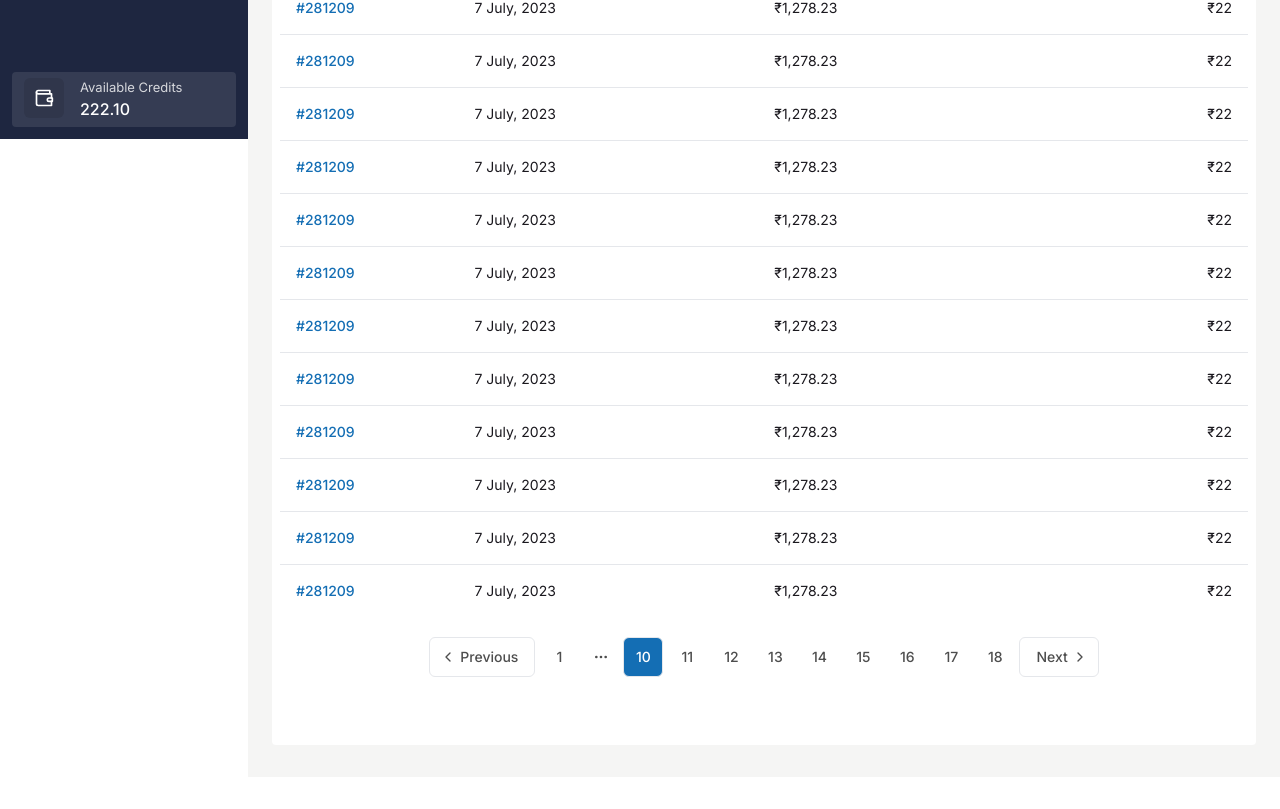
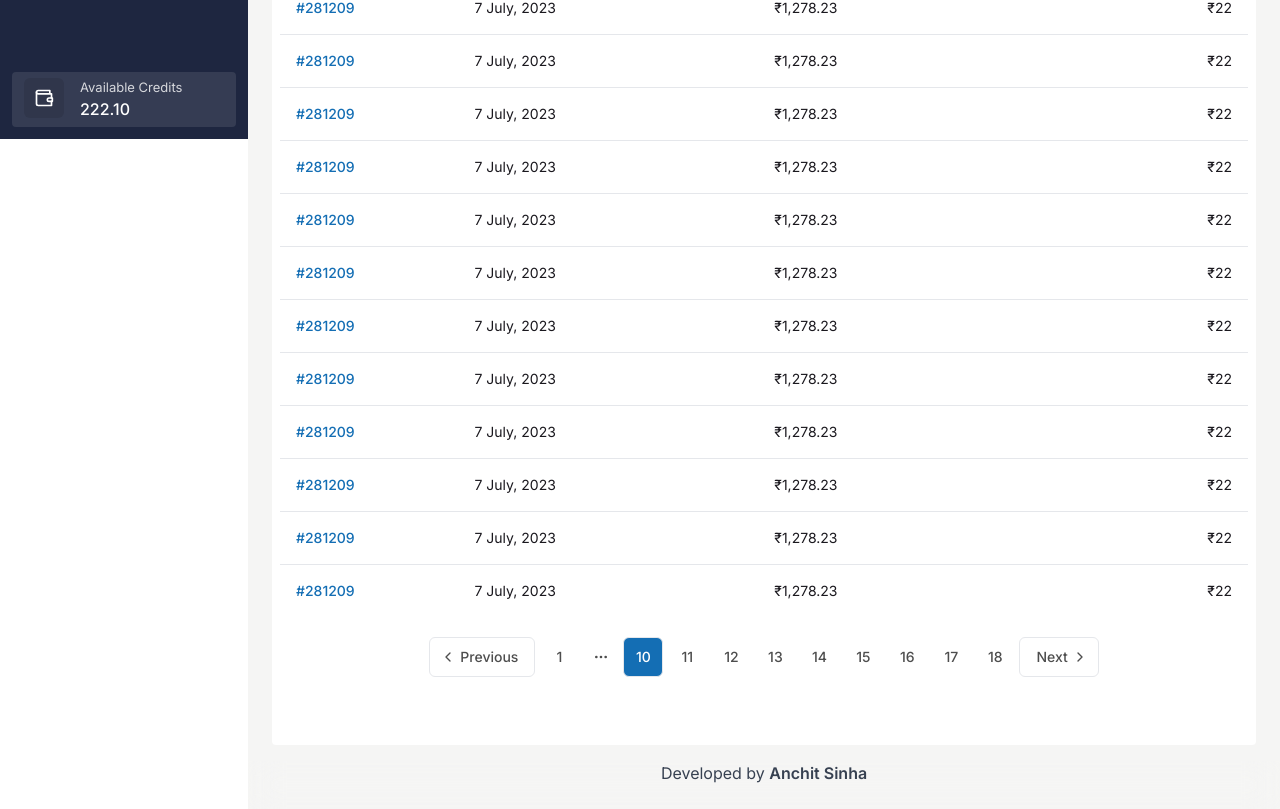
Before and after one commit to Anchit1909/dukaan-dashboard, a Next.js app: page / in a window 1280 px wide. Shown: the part 661-1470 px from the top of the page. Before the commit the page ends 1438 px from the top, so only its background shows below. Built offline with nearby package versions, Linux system fonts and the light colour scheme.

Commit message:
Implemented Footer

```diff
--- a/src/app/page.tsx
+++ b/src/app/page.tsx
@@ -1,3 +1,4 @@
+import Footer from "@/components/Navigation/Footer";
 import { Header } from "@/components/Navigation/Header";
 import { Overview } from "@/components/Overview/Overview";
 import { Sidebar } from "@/components/Sidebar/Sidebar";
@@ -11,6 +12,7 @@ export default function Home() {
         <Header />
         <Overview />
         <TransactionTable />
+        <Footer />
       </div>
     </main>
   );
--- /dev/null
+++ b/src/components/Navigation/Footer.tsx
@@ -0,0 +1,23 @@
+function Footer() {
+  return (
+    <footer className="h-12 inset-x-0 top-0 z-30 w-full backdrop-blur-lg transition-all">
+      <div className="mx-auto w-full max-w-screen-xl px-2.5 md:px-20">
+        <div className="flex justify-center text-gray-700">
+          <p className="text-lg md:text-base">
+            Developed by{" "}
+            <a
+              className="font-semibold underline-offset-4 transition-colors hover:underline"
+              href="https://github.com/Anchit1909"
+              target="_blank"
+              rel="noopener noreferrer"
+            >
+              Anchit Sinha
+            </a>
+          </p>
+        </div>
+      </div>
+    </footer>
+  );
+}
+
+export default Footer;
--- a/src/components/TransactionTable/TransactionTable.tsx
+++ b/src/components/TransactionTable/TransactionTable.tsx
@@ -50,7 +50,7 @@ export const TransactionTable = () => {
   }
 
   return (
-    <div className="mx-6 min-w-[300px] rounded bg-white p-2 mb-8">
+    <div className="mx-6 min-w-[300px] rounded bg-white p-2 mb-4">
       <TableOperations />
       <Table>
         <TableHeader>
```
